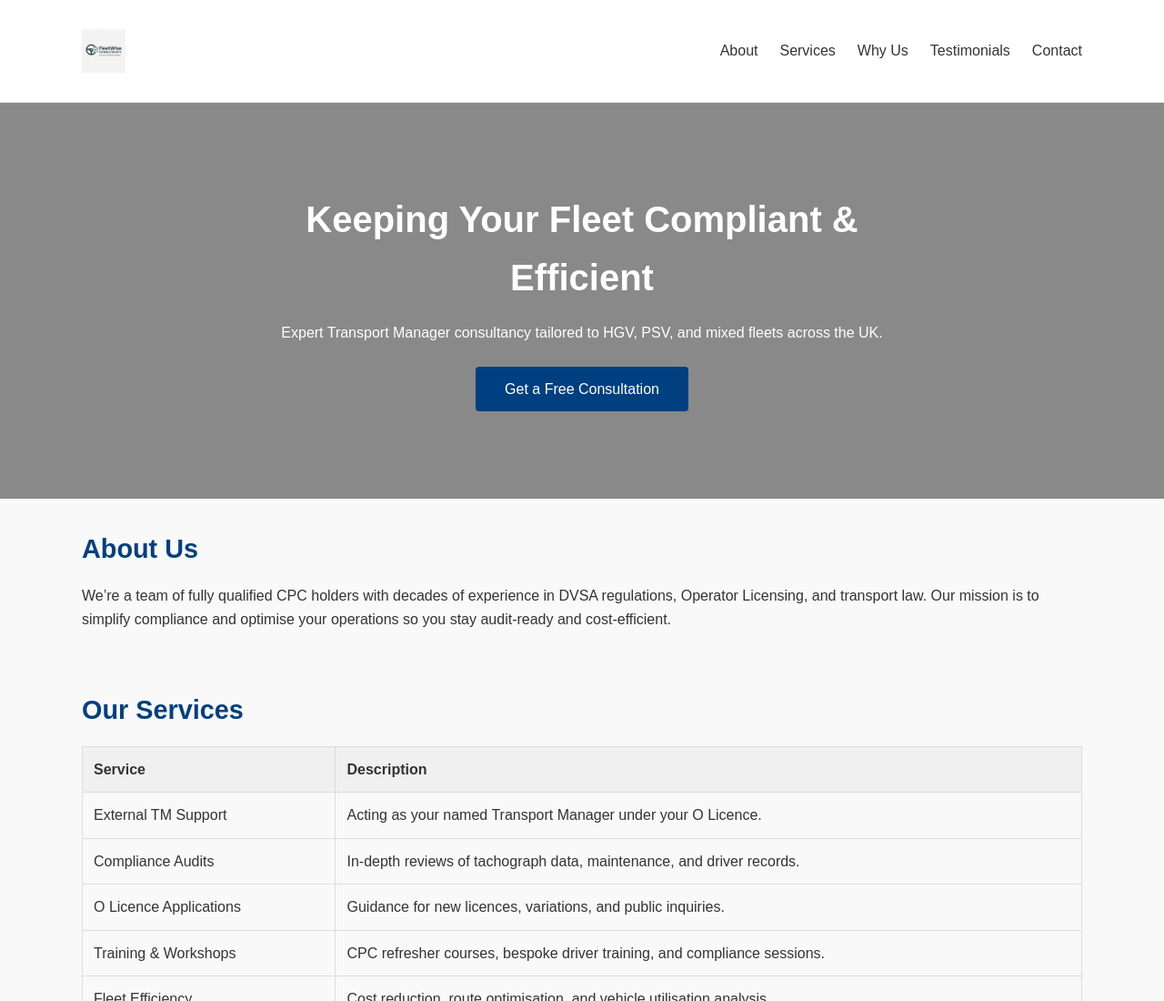
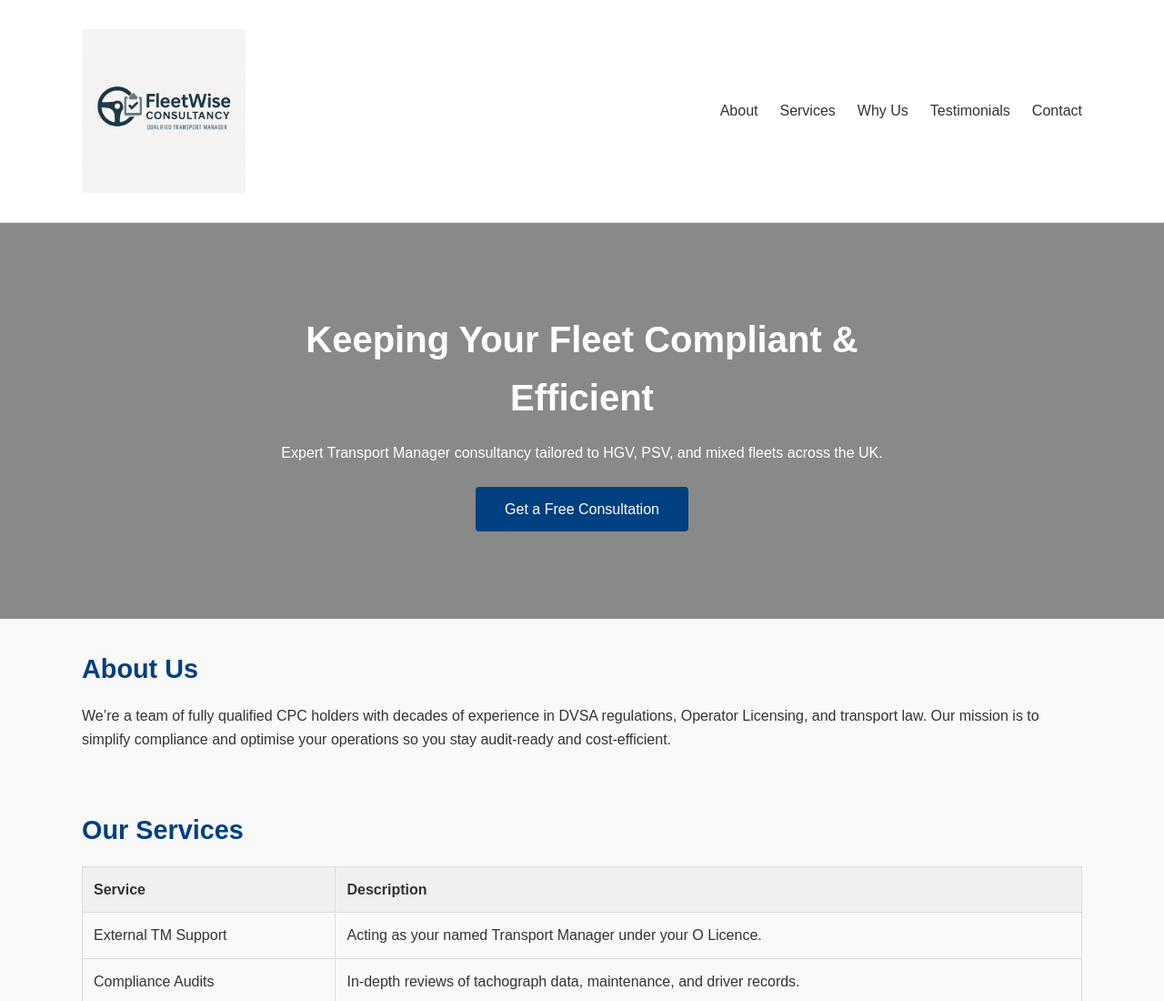
Before and after one commit to robkbrough-dotcom/Fleetwise-Website, a plain HTML site: page index.html in a window 1280 px wide. Shown: the top 1100 px of the page at 91% size. Drawn offline with Linux system fonts and the light colour scheme.

Commit message:
logo increase size

```diff
--- a/styles.css
+++ b/styles.css
@@ -42,8 +42,9 @@ header {
   align-items: center;
 }
 .logo img {
-  width: 48px;
-  margin-right: 0.5rem;
+  width: 180px;
+  margin: 0 auto;
+  display: block;
 }
 .menu-toggle {
   background: none;
```
